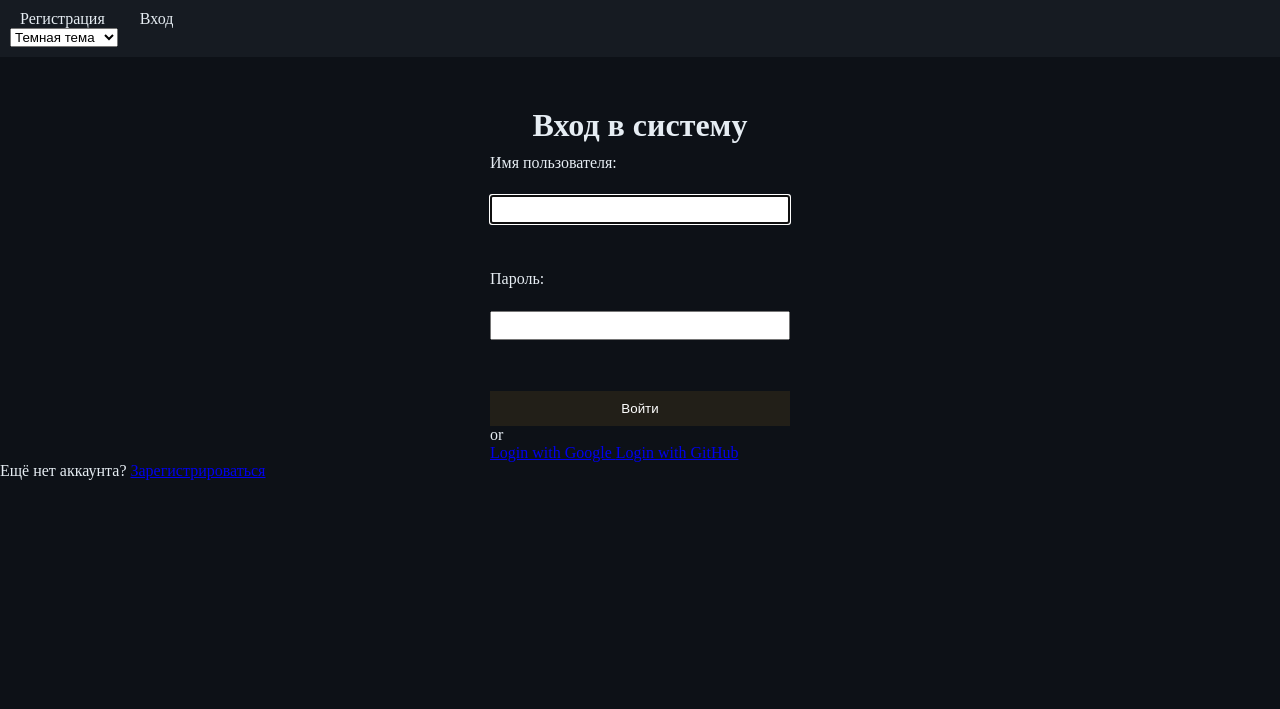
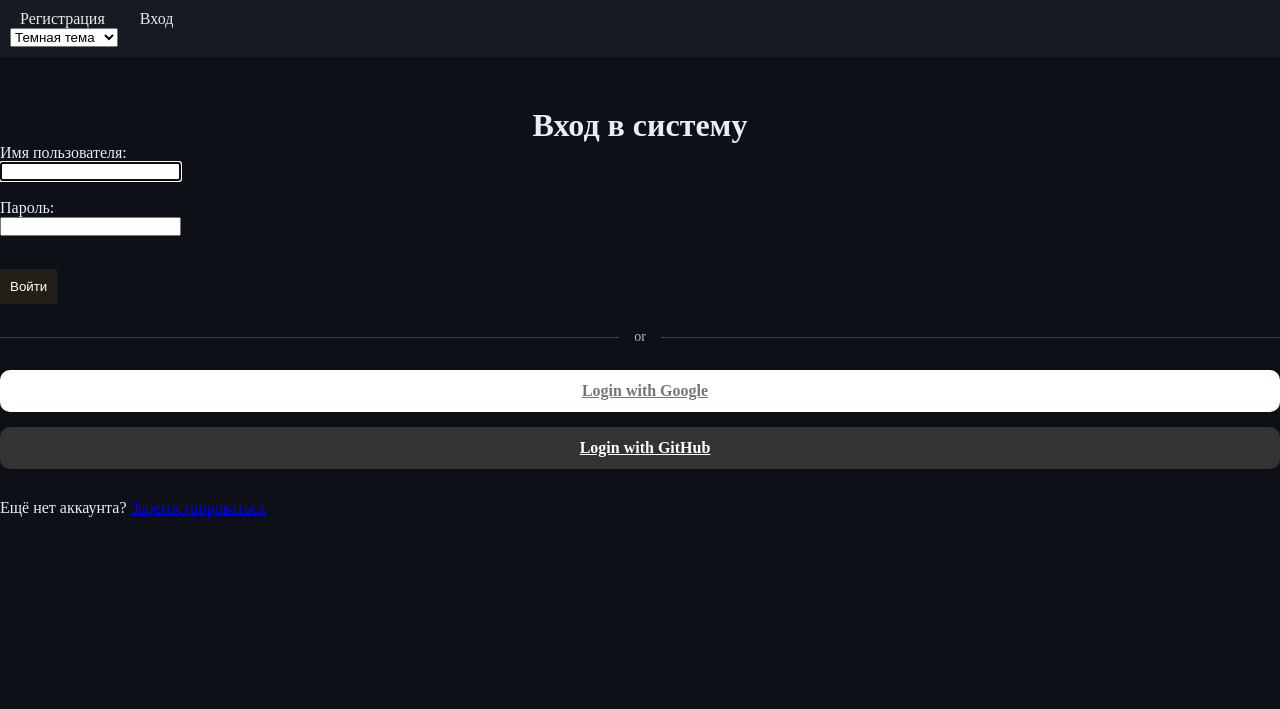
Before and after one commit to pablaofficeal/My-Flask-School, a Flask app: page /login in a window 1280 px wide. Shown: the top 709 px of the page. Run offline with Flask 3, Linux system fonts and the light colour scheme.

Commit message:
Добавлены новые стили для страницы входа, обновлены компоненты и шаблоны, включая новый футер и текстовые блоки для сессии пользователя.

```diff
--- a/frontend/static/css/index.css
+++ b/frontend/static/css/index.css
@@ -1,6 +1,6 @@
 @import 'mod/thems-dark.css';
 @import 'mod/thems-light.css';
-
+@import 'mod/login.css';
 :root {
     --primary: #238636;
     --primary-hover: #2ea043;
@@ -77,21 +77,6 @@
     background-color: var(--primary-light);
 }
 
-form {
-    display: flex;
-    flex-direction: column;
-    max-width: 300px;
-    margin: 0 auto;
-}
-
-label {
-    margin-top: 10px;
-}
-
-input {
-    padding: 5px;
-    margin-top: 5px;
-}
 
 button {
     margin-top: 15px;
--- /dev/null
+++ b/frontend/static/css/mod/login.css
@@ -0,0 +1,202 @@
+.login-section {
+    display: flex;
+    justify-content: center;
+    align-items: center;
+    flex-grow: 1;
+    padding: 40px 20px;
+}
+
+.login-container {
+    background: rgba(255, 255, 255, 0.05);
+    backdrop-filter: blur(10px);
+    border-radius: 20px;
+    padding: 40px;
+    width: 100%;
+    max-width: 500px;
+    box-shadow: 0 15px 35px rgba(0, 0, 0, 0.3);
+    border: 1px solid rgba(255, 255, 255, 0.1);
+}
+
+.login-title {
+    text-align: center;
+    margin-bottom: 30px;
+    font-size: 2.2rem;
+    background: linear-gradient(90deg, #ff8a00, #e52e71);
+    -webkit-background-clip: text;
+    background-clip: text;
+    color: transparent;
+}
+
+/* Социальные кнопки */
+.social-login {
+    display: flex;
+    flex-direction: column;
+    gap: 15px;
+    margin-bottom: 30px;
+}
+
+.social-btn {
+    display: flex;
+    align-items: center;
+    justify-content: center;
+    padding: 12px 20px;
+    border-radius: 10px;
+    font-weight: 600;
+    cursor: pointer;
+    transition: all 0.3s ease;
+    border: none;
+    font-size: 16px;
+}
+
+.social-btn i {
+    margin-right: 10px;
+    font-size: 18px;
+}
+
+.google-btn {
+    background: #fff;
+    color: #757575;
+}
+
+.google-btn:hover {
+    background: #f5f5f5;
+    transform: translateY(-2px);
+    box-shadow: 0 5px 15px rgba(0, 0, 0, 0.1);
+}
+
+.github-btn {
+    background: #333;
+    color: #fff;
+}
+
+.github-btn:hover {
+    background: #444;
+    transform: translateY(-2px);
+    box-shadow: 0 5px 15px rgba(0, 0, 0, 0.2);
+}
+
+.divider {
+    display: flex;
+    align-items: center;
+    margin: 25px 0;
+}
+
+.divider-line {
+    flex-grow: 1;
+    height: 1px;
+    background: rgba(255, 255, 255, 0.2);
+}
+
+.divider-text {
+    padding: 0 15px;
+    color: rgba(255, 255, 255, 0.7);
+    font-size: 14px;
+}
+
+/* Форма */
+.form-group {
+    margin-bottom: 20px;
+}
+
+.form-label {
+    display: block;
+    margin-bottom: 8px;
+    font-weight: 600;
+}
+
+.form-input {
+    width: 100%;
+    padding: 12px 15px;
+    border-radius: 10px;
+    border: 1px solid rgba(255, 255, 255, 0.2);
+    background: rgba(255, 255, 255, 0.05);
+    color: #fff;
+    font-size: 16px;
+    transition: all 0.3s ease;
+}
+
+.form-input:focus {
+    outline: none;
+    border-color: #ff8a00;
+    box-shadow: 0 0 0 2px rgba(255, 138, 0, 0.2);
+}
+
+.password-container {
+    position: relative;
+}
+
+.toggle-password {
+    position: absolute;
+    right: 15px;
+    top: 50%;
+    transform: translateY(-50%);
+    background: none;
+    border: none;
+    color: rgba(255, 255, 255, 0.7);
+    cursor: pointer;
+    font-size: 18px;
+}
+
+
+/* Кнопка входа */
+.login-btn {
+    width: 100%;
+    padding: 14px;
+    background: linear-gradient(90deg, #ff8a00, #e52e71);
+    border: none;
+    border-radius: 10px;
+    color: white;
+    font-size: 16px;
+    font-weight: 600;
+    cursor: pointer;
+    transition: all 0.3s ease;
+    box-shadow: 0 5px 15px rgba(0, 0, 0, 0.2);
+}
+
+.register-btn:hover {
+    transform: translateY(-2px);
+    box-shadow: 0 8px 20px rgba(0, 0, 0, 0.3);
+}
+
+.register-btn:active {
+    transform: translateY(1px);
+}
+
+/* Анимации */
+@keyframes fadeIn {
+    from {
+        opacity: 0;
+        transform: translateY(20px);
+    }
+
+    to {
+        opacity: 1;
+        transform: translateY(0);
+    }
+}
+
+.register-container {
+    animation: fadeIn 0.6s ease-out;
+}
+
+/* Адаптивность */
+@media (max-width: 768px) {
+    .register-container {
+        padding: 30px 20px;
+    }
+
+    .register-title {
+        font-size: 1.8rem;
+    }
+}
+
+@media (max-width: 480px) {
+    .register-section {
+        padding: 20px 15px;
+    }
+
+    .social-btn {
+        padding: 10px 15px;
+        font-size: 14px;
+    }
+}
--- a/frontend/templates/base.html
+++ b/frontend/templates/base.html
@@ -38,9 +38,7 @@
 
     {% block content %}{% endblock %}
 
-    <footer>
-        <p>&copy; 2026 Все права защищены.</p>
-    </footer>
+    {% include 'components/footers-components.html' %}
 
     <script src="{{ url_for('static', filename='js/index.js') }}"></script>
 </body>
--- /dev/null
+++ b/frontend/templates/components/footers-components.html
@@ -0,0 +1,5 @@
+{% block footer %}
+    <footer>
+        <p>&copy; 2026 Все права защищены.</p>
+    </footer>
+{% endblock %}
--- a/frontend/templates/components/text.html
+++ b/frontend/templates/components/yse-session-components/text.html
@@ -1,5 +1,5 @@
 {% block text %}
-    <h1>Добро пожаловать {{ user.username }}!</h1>
+<h1>Добро пожаловать {{ user.username }}!</h1>
 <div class="test-text">
     <h2>Мы вернулися</h2>
     <p>У нас теперь есть новые функции</p>
--- a/frontend/templates/index.html
+++ b/frontend/templates/index.html
@@ -26,7 +26,7 @@
 </div>
 {% else %}
 <div class="main">
-    {% include 'components/text.html' %}
+    {% include 'components/yse-session-components/text.html' %}
 </div>
 <div class="payments-cards">
     {% include 'components/cards-payments.html' %}
--- a/frontend/templates/login.html
+++ b/frontend/templates/login.html
@@ -14,7 +14,7 @@
 </div>
 {% endif %}
 {% endwith %}
-
+<div class="login-form">
   <form method="POST" action="{{ url_for('oauth_bpp.login') }}">
     <input type="hidden" name="csrf_token" value="{{ csrf_token() }}">
 
@@ -34,6 +34,6 @@
 
     {% include 'components/buttons-login.html' %}
   </form>
-
+</div>
 <p>Ещё нет аккаунта? <a href="{{ url_for('oauth_register_bpp.register') }}">Зарегистрироваться</a></p>
 {% endblock %}
```
Also changed, not shown: frontend/templates/components/cards-payments.html (+22 -0 lines). Lines whose indentation alone changed are shown as unchanged.
